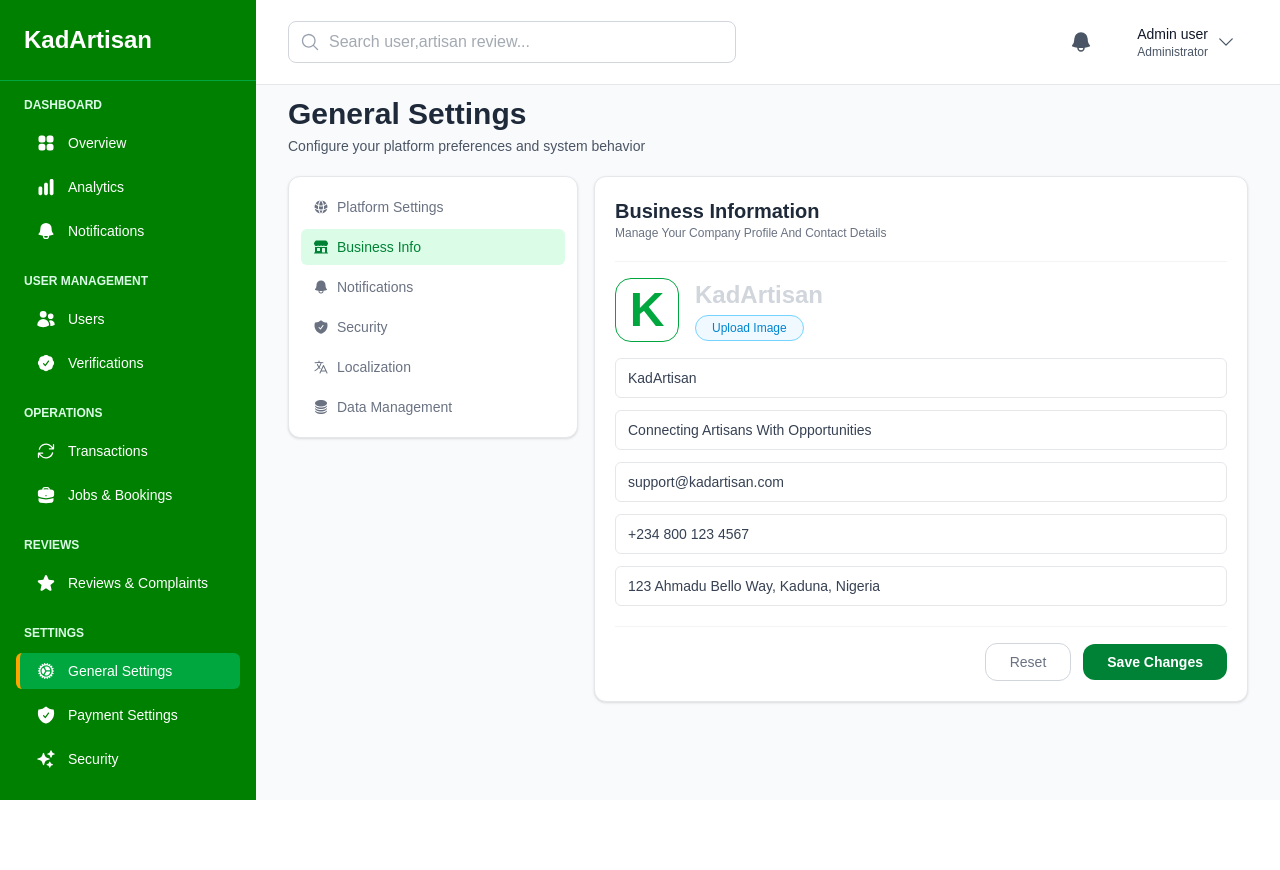
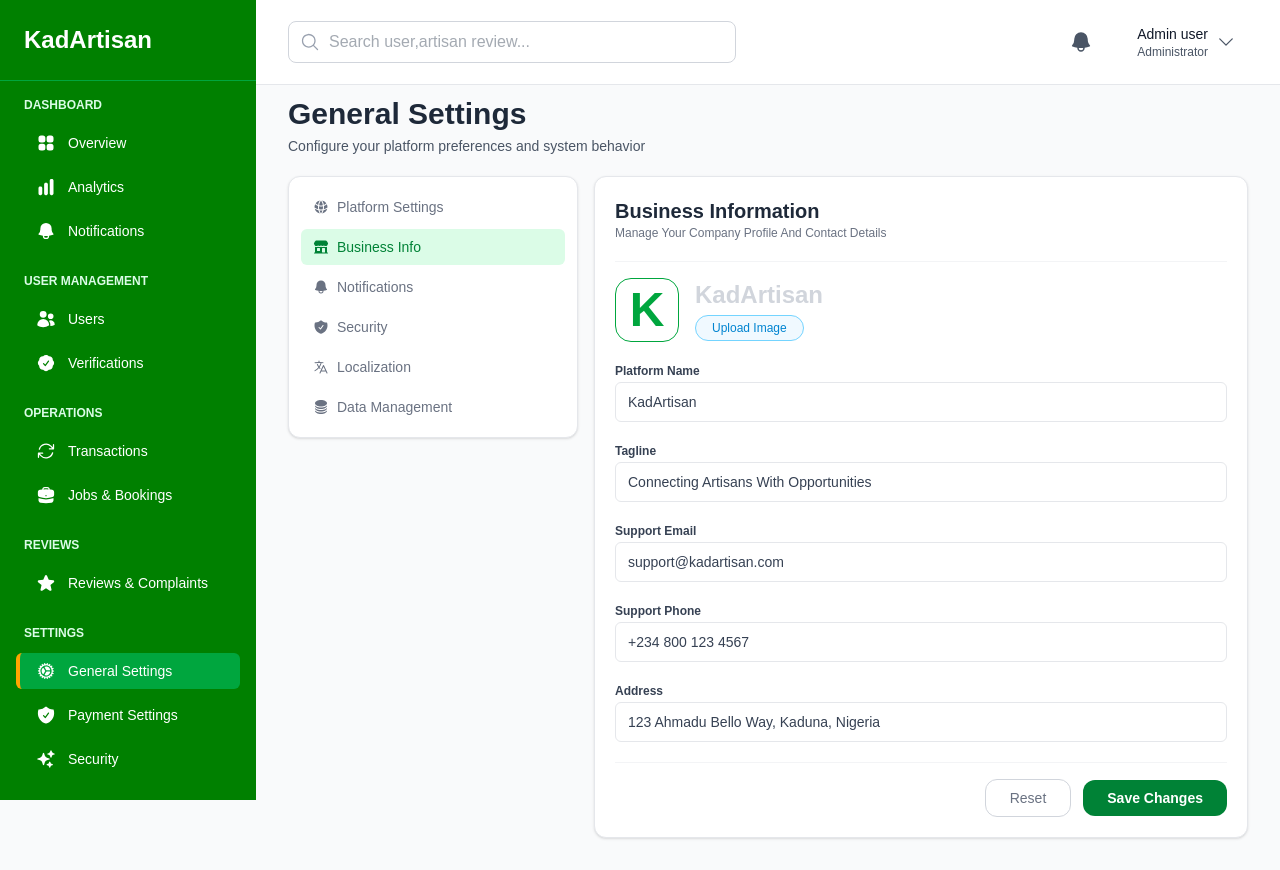
Before and after one commit to SynapGridTech/kadartisan-frontend, a Next.js app: page /dashboard/settings in a window 1280 px wide. Both pictures are taken after a click on the button "Business Info". Before the commit the page ends 800 px from the top, so only its background shows below. Built offline with nearby package versions, Linux system fonts and the light colour scheme.

Commit message:
Add labels to business info form inputs

```diff
--- a/app/dashboard/settings/page.tsx
+++ b/app/dashboard/settings/page.tsx
@@ -175,12 +175,27 @@ export default function GeneralSettingsPage() {
                   </div>
                 </div>
 
-                <div className="grid grid-cols-1 gap-3">
-                  <input defaultValue="KadArtisan" className="h-10 rounded-md border border-gray-200 px-3 text-sm text-gray-700" />
-                  <input defaultValue="Connecting Artisans With Opportunities" className="h-10 rounded-md border border-gray-200 px-3 text-sm text-gray-700" />
-                  <input defaultValue="support@kadartisan.com" className="h-10 rounded-md border border-gray-200 px-3 text-sm text-gray-700" />
-                  <input defaultValue="+234 800 123 4567" className="h-10 rounded-md border border-gray-200 px-3 text-sm text-gray-700" />
-                  <input defaultValue="123 Ahmadu Bello Way, Kaduna, Nigeria" className="h-10 rounded-md border border-gray-200 px-3 text-sm text-gray-700" />
+                <div className="grid grid-cols-1 gap-4">
+                  <label className="space-y-1">
+                    <span className="text-xs font-semibold text-gray-700">Platform Name</span>
+                    <input defaultValue="KadArtisan" className="h-10 w-full rounded-md border border-gray-200 px-3 text-sm text-gray-700 outline-none focus:ring-2 focus:ring-primary/30" />
+                  </label>
+                  <label className="space-y-1">
+                    <span className="text-xs font-semibold text-gray-700">Tagline</span>
+                    <input defaultValue="Connecting Artisans With Opportunities" className="h-10 w-full rounded-md border border-gray-200 px-3 text-sm text-gray-700 outline-none focus:ring-2 focus:ring-primary/30" />
+                  </label>
+                  <label className="space-y-1">
+                    <span className="text-xs font-semibold text-gray-700">Support Email</span>
+                    <input defaultValue="support@kadartisan.com" className="h-10 w-full rounded-md border border-gray-200 px-3 text-sm text-gray-700 outline-none focus:ring-2 focus:ring-primary/30" />
+                  </label>
+                  <label className="space-y-1">
+                    <span className="text-xs font-semibold text-gray-700">Support Phone</span>
+                    <input defaultValue="+234 800 123 4567" className="h-10 w-full rounded-md border border-gray-200 px-3 text-sm text-gray-700 outline-none focus:ring-2 focus:ring-primary/30" />
+                  </label>
+                  <label className="space-y-1">
+                    <span className="text-xs font-semibold text-gray-700">Address</span>
+                    <input defaultValue="123 Ahmadu Bello Way, Kaduna, Nigeria" className="h-10 w-full rounded-md border border-gray-200 px-3 text-sm text-gray-700 outline-none focus:ring-2 focus:ring-primary/30" />
+                  </label>
                 </div>
               </div>
 
--- a/app/globals.css
+++ b/app/globals.css
@@ -40,7 +40,7 @@ html {
 .scrollbar-hide {
   -ms-overflow-style: none;
   scrollbar-width: none;
-}
+}lets have
 
 .scrollbar-hide::-webkit-scrollbar {
   display: none;
```
